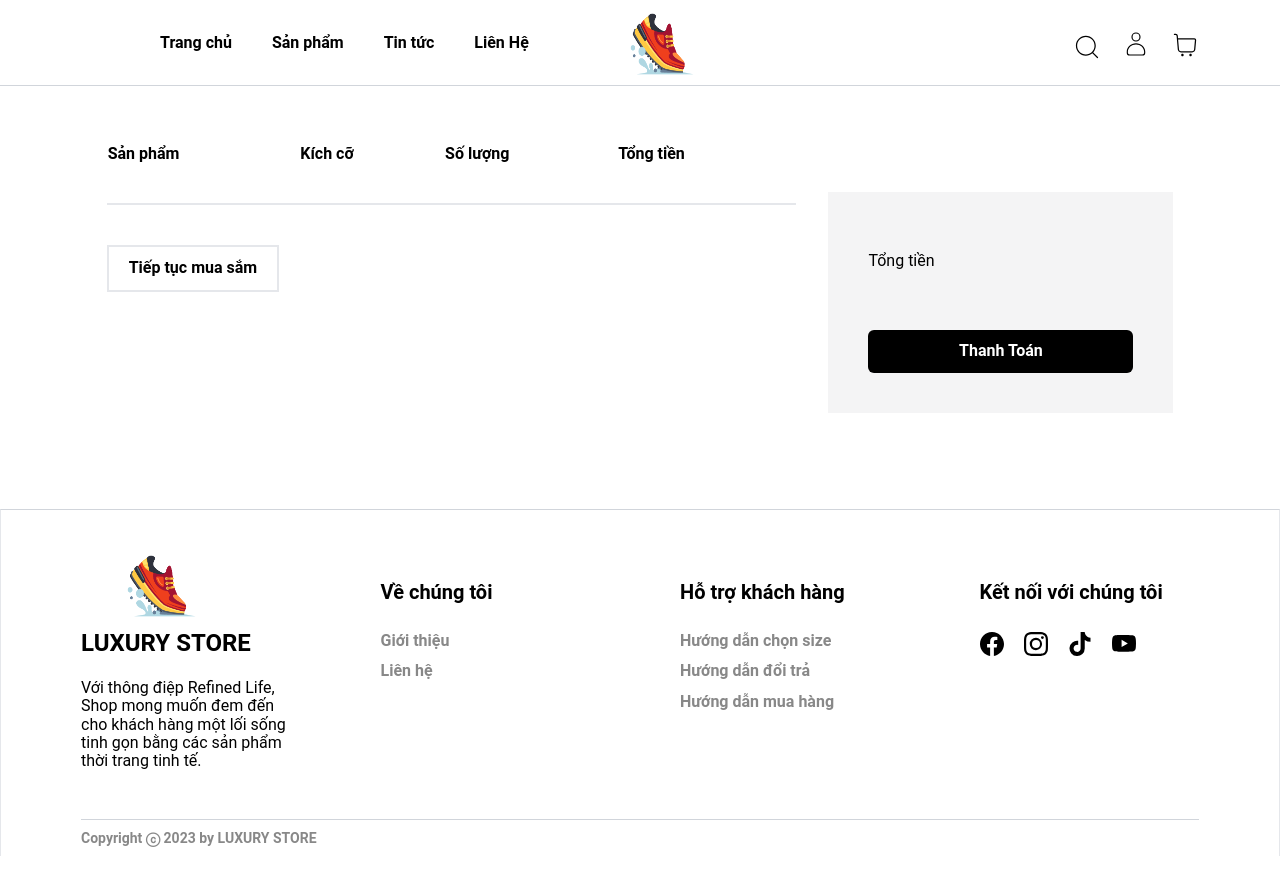
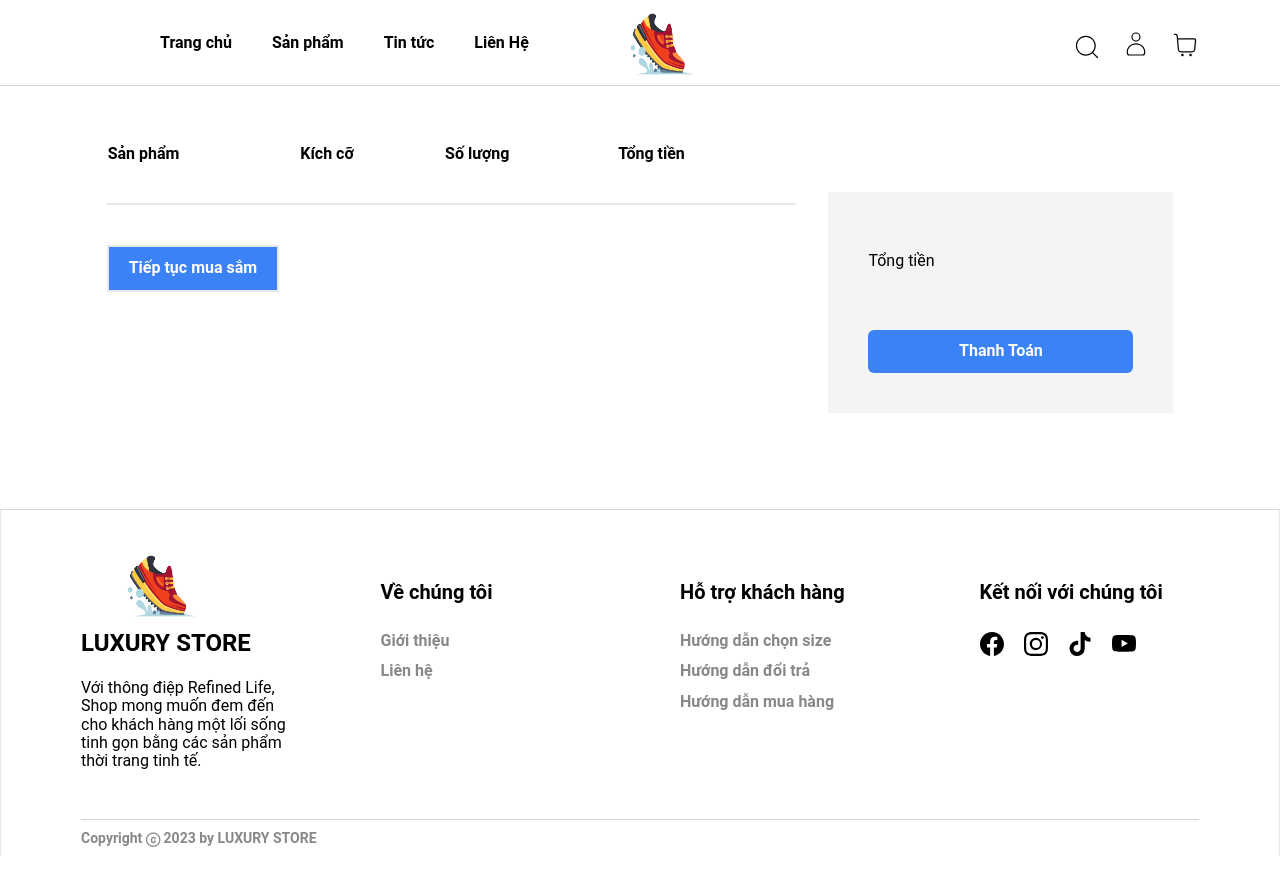
Before and after one commit to truonghvph16694/FE_LUXURY_SHORES, a React (Vite) app: page /cart in a window 1280 px wide. Built offline with nearby package versions, Linux system fonts and the light colour scheme.

Commit message:
checkout

```diff
--- a/src/Page/Cart/Cart.jsx
+++ b/src/Page/Cart/Cart.jsx
@@ -28,8 +28,10 @@ const Cart = () => {
                 </tbody> */}
                     </table>
                     <div className="border-t-2 flex justify-between">
-                <button className="border-2  font-semibold p-3 px-5 mt-10">
-                  <Link to="/"> Tiếp tục mua sắm</Link>
+                        <button className="border-2 bg-blue-500 text-white font-semibold p-3 px-5 mt-10">
+                            <Link to="/" className="text-white">
+                                Tiếp tục mua sắm
+                            </Link>
                         </button>{" "}
                     </div>
                 </section>
@@ -54,13 +56,12 @@ const Cart = () => {
                             </div>
                             <div className="pt-5 flex ">
                                 {" "}
-
                             </div>
-                  <button
-                    // onClick={() => navigate("/checkout")}
-                    className="bg-black text-white font-semibold p-3 mt-10 w-full rounded-md"
-                  >
-  <Link to="/checkout"> Thanh Toán</Link>                  </button>
+                            <button className="bg-blue-500 text-white font-semibold p-3 mt-10 w-full rounded-md">
+                                <Link to="/checkout" className="text-white text-center w-full block">
+                                    Thanh Toán
+                                </Link>
+                            </button>
                         </div>
                     </section>
                 </section>
--- a/src/Page/Checkout/Checkout.jsx
+++ b/src/Page/Checkout/Checkout.jsx
@@ -81,7 +81,7 @@ const LocationList = () => {
 
                     <section className="basis-4/6">
 
-                        <h4 className="text-2xl font-bold mb-10">THÔNG TIN GIAO HÀNG</h4>
+                        <h3 className="text-2xl font-bold mb-10">THÔNG TIN GIAO HÀNG</h3>
                         <table className="table-auto w-full ">
                             <label htmlFor="" className="font-semibold">
                                 Họ và Tên <span className="text-red-700">*</span>
@@ -156,6 +156,7 @@ const LocationList = () => {
                                                 </option>
                                             ))}
                                         </select>
+
                                     </td>
                                     <td>
                                         <br />
@@ -201,7 +202,7 @@ const LocationList = () => {
 
                             <table className="table-auto w-full ">
                                 <label htmlFor="" className="font-semibold">
-                                Ghi Chú <span className="text-red-700">*</span>                                </label>
+                                    Ghi Chú <span className="text-red-700">*</span>                                </label>
                                 <br />
                                 <input
                                     className="border w-8/12 py-3 px-2  mt-5 mb-5"
@@ -215,7 +216,9 @@ const LocationList = () => {
 
 
 
-                    <section>         </section>
+                    <section>                           <h3 className="text-2xl font-bold mb-10">ĐƠN HÀNG CỦA BẠN</h3>
+
+                              </section>
 
                 </section>
             </Form>
```
Lines whose indentation alone changed are shown as unchanged.
